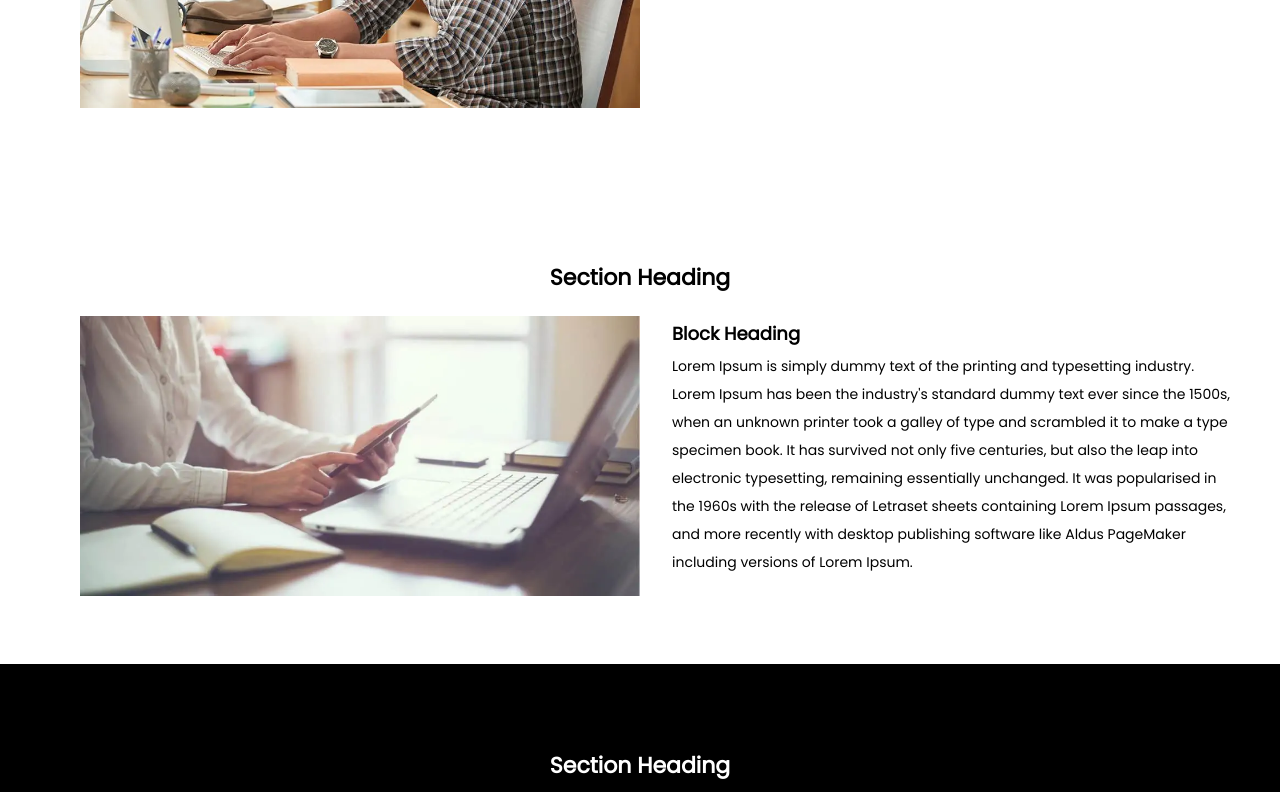
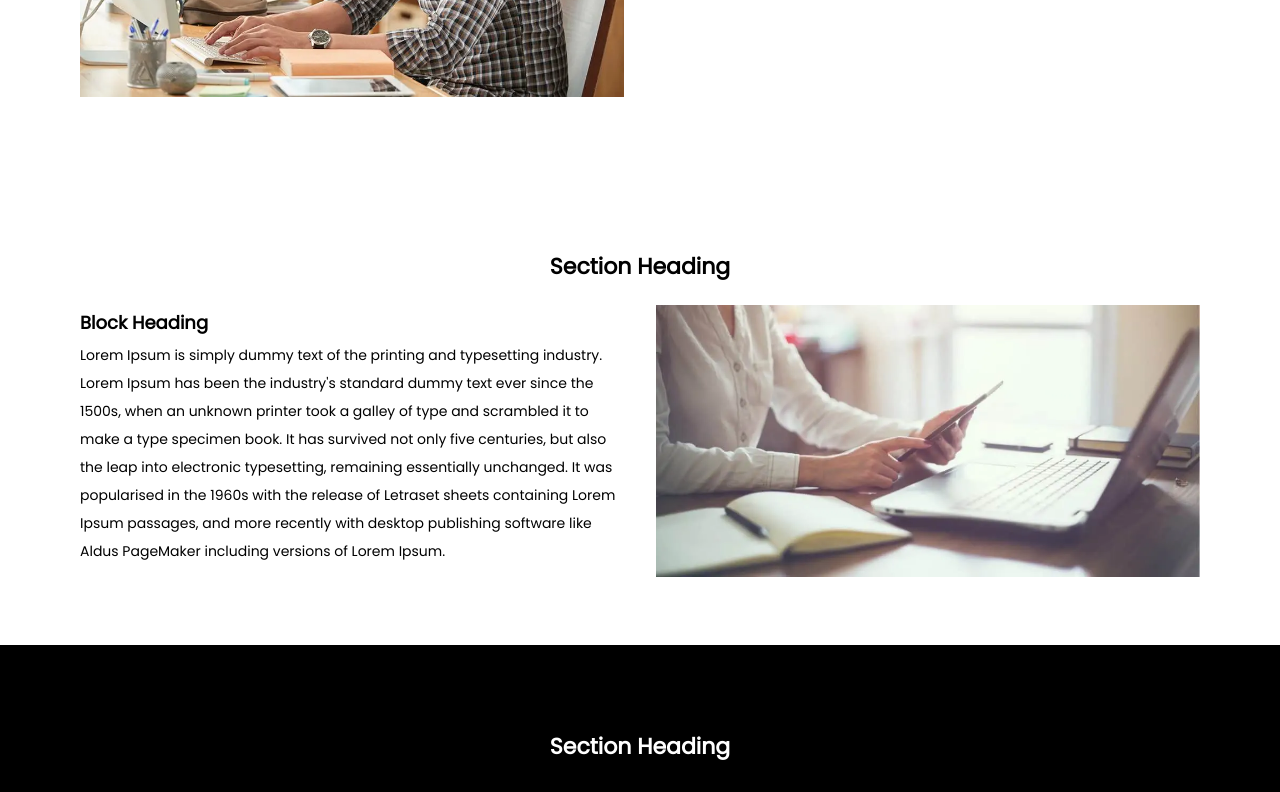
Before and after one commit to lloydbutay123/ExamManual, a React (Vite) app: page / in a window 1280 px wide. Shown: the part 405-1197 px from the top of the page. Built offline with nearby package versions, Linux system fonts and the light colour scheme.

Commit message:
Update index.css

```diff
--- a/src/index.css
+++ b/src/index.css
@@ -44,8 +44,14 @@ h1 {
 }
 .content {
   display: grid;
-  grid-template-columns: 50% 50%;
+  grid-template-columns: 1fr 1fr;
   gap: 2rem;
+}
+.content #contentImg {
+  order: 2;
+}
+.content #contentText {
+  order: 1;
 }
 
 #thirdSection {
```
